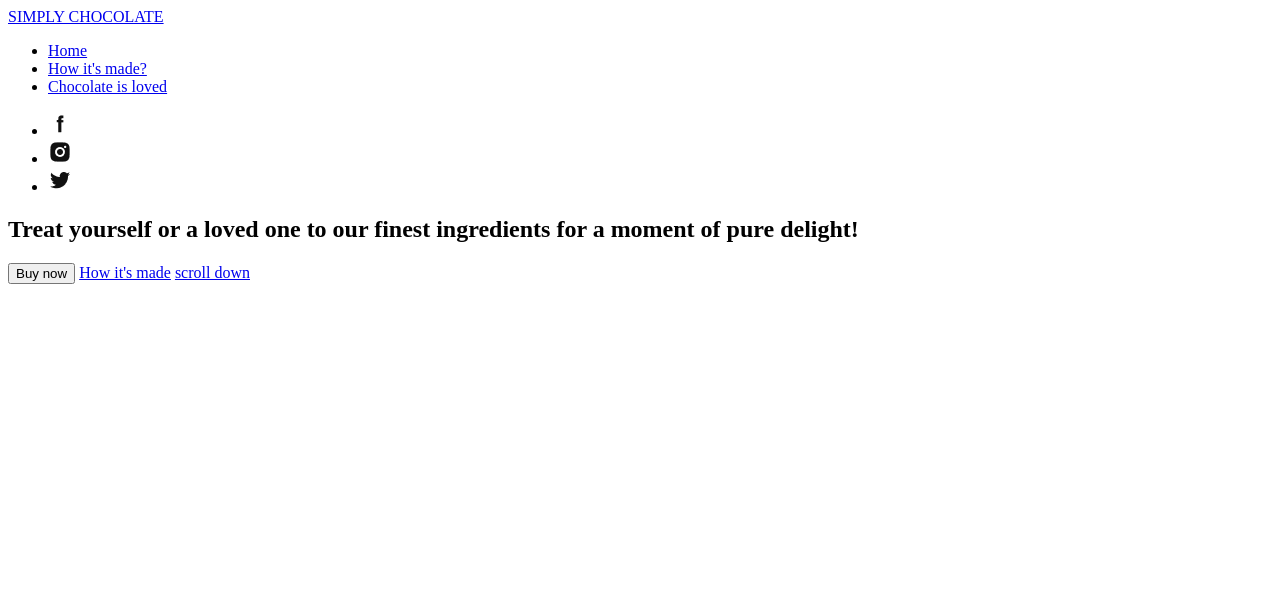
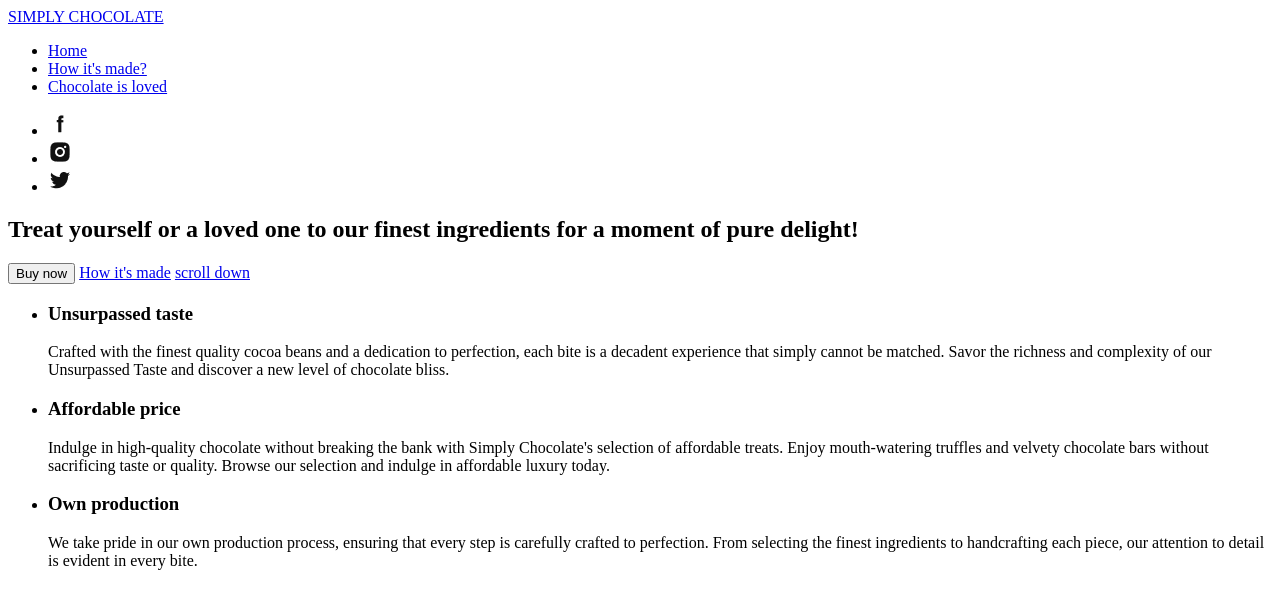
Before and after one commit to mintjam69/Simply-Chocolate, a plain HTML site: page index.html in a window 1280 px wide. Drawn offline with Linux system fonts and the light colour scheme.

Commit message:
add section Benefits

```diff
--- a/index.html
+++ b/index.html
@@ -45,7 +45,39 @@
         <a href="#">How it's made</a>
         <a href="#">scroll down</a>
       </section>
-      <section></section>
+      <section>
+        <h2 hidden>Benefits</h2>
+        <ul>
+          <li>
+            <h3>Unsurpassed taste</h3>
+            <p>
+              Crafted with the finest quality cocoa beans and a dedication to
+              perfection, each bite is a decadent experience that simply cannot
+              be matched. Savor the richness and complexity of our Unsurpassed
+              Taste and discover a new level of chocolate bliss.
+            </p>
+          </li>
+          <li>
+            <h3>Affordable price</h3>
+            <p>
+              Indulge in high-quality chocolate without breaking the bank with
+              Simply Chocolate's selection of affordable treats. Enjoy
+              mouth-watering truffles and velvety chocolate bars without
+              sacrificing taste or quality. Browse our selection and indulge in
+              affordable luxury today.
+            </p>
+          </li>
+          <li>
+            <h3>Own production</h3>
+            <p>
+              We take pride in our own production process, ensuring that every
+              step is carefully crafted to perfection. From selecting the finest
+              ingredients to handcrafting each piece, our attention to detail is
+              evident in every bite.
+            </p>
+          </li>
+        </ul>
+      </section>
     </main>
     <footer></footer>
   </body>
```
